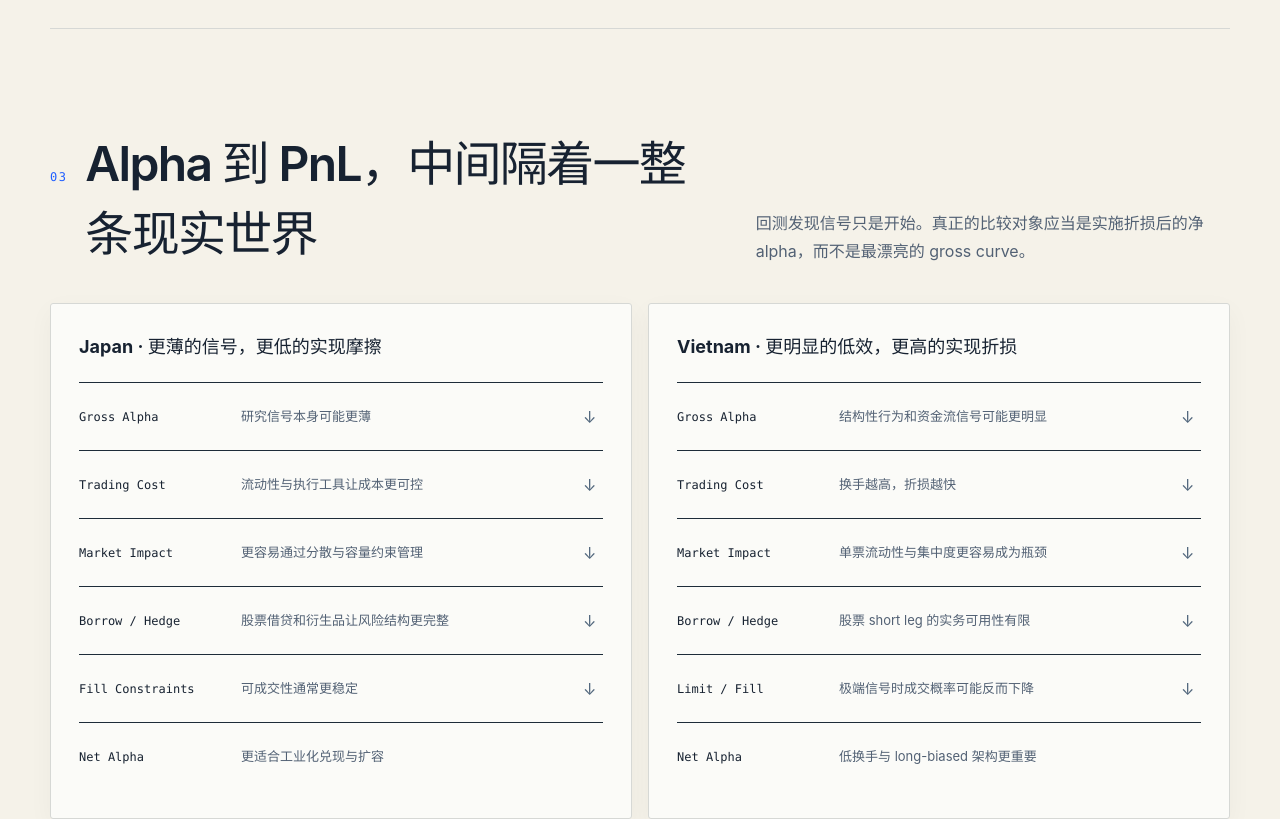
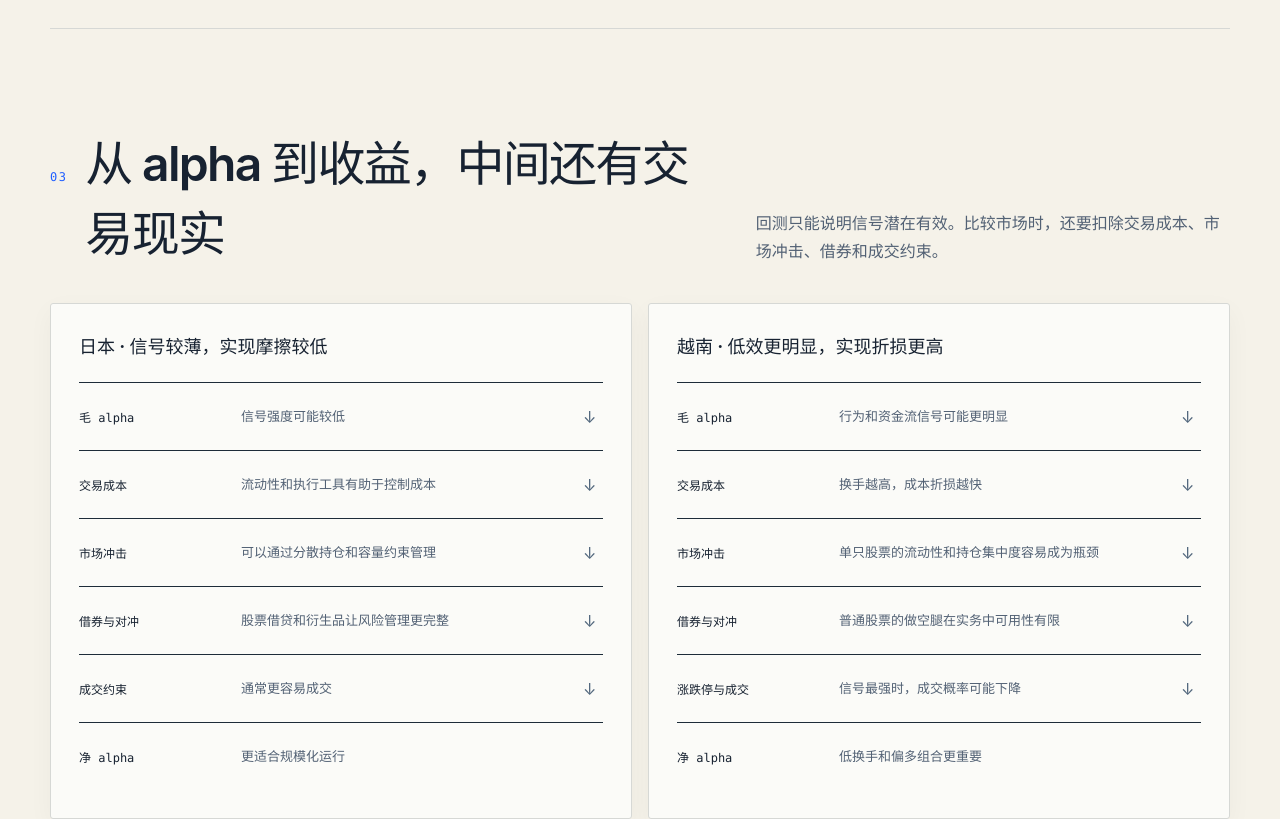
Before and after one commit to runchengxie/vietnam-quant-research, a React (Vite) app in the folder site/: page / in a window 1280 px wide. Shown: the part 3000-3819 px from the top of the page. Built offline with nearby package versions, Linux system fonts and the light colour scheme.

Commit message:
feat: refine showcase language and theme

```diff
--- a/site/src/components/AlphaToPnL.tsx
+++ b/site/src/components/AlphaToPnL.tsx
@@ -1,19 +1,19 @@
 const japanStages = [
-  ['Gross Alpha', '研究信号本身可能更薄'],
-  ['Trading Cost', '流动性与执行工具让成本更可控'],
-  ['Market Impact', '更容易通过分散与容量约束管理'],
-  ['Borrow / Hedge', '股票借贷和衍生品让风险结构更完整'],
-  ['Fill Constraints', '可成交性通常更稳定'],
-  ['Net Alpha', '更适合工业化兑现与扩容'],
+  ['毛 alpha', '信号强度可能较低'],
+  ['交易成本', '流动性和执行工具有助于控制成本'],
+  ['市场冲击', '可以通过分散持仓和容量约束管理'],
+  ['借券与对冲', '股票借贷和衍生品让风险管理更完整'],
+  ['成交约束', '通常更容易成交'],
+  ['净 alpha', '更适合规模化运行'],
 ]
 
 const vietnamStages = [
-  ['Gross Alpha', '结构性行为和资金流信号可能更明显'],
-  ['Trading Cost', '换手越高，折损越快'],
-  ['Market Impact', '单票流动性与集中度更容易成为瓶颈'],
-  ['Borrow / Hedge', '股票 short leg 的实务可用性有限'],
-  ['Limit / Fill', '极端信号时成交概率可能反而下降'],
-  ['Net Alpha', '低换手与 long-biased 架构更重要'],
+  ['毛 alpha', '行为和资金流信号可能更明显'],
+  ['交易成本', '换手越高，成本折损越快'],
+  ['市场冲击', '单只股票的流动性和持仓集中度容易成为瓶颈'],
+  ['借券与对冲', '普通股票的做空腿在实务中可用性有限'],
+  ['涨跌停与成交', '信号最强时，成交概率可能下降'],
+  ['净 alpha', '低换手和偏多组合更重要'],
 ]
 
 function Funnel({ title, stages }: { title: string; stages: string[][] }) {
@@ -24,10 +24,10 @@ export function AlphaToPnL() {
   return (
     <section className="section" id="alpha-to-pnl">
       <div className="section-heading">
-        <div><span className="section-index">03</span><h2>Alpha 到 PnL，中间隔着一整条现实世界</h2></div>
-        <p>回测发现信号只是开始。真正的比较对象应当是实施折损后的净 alpha，而不是最漂亮的 gross curve。</p>
+        <div><span className="section-index">03</span><h2>从 alpha 到收益，中间还有交易现实</h2></div>
+        <p>回测只能说明信号潜在有效。比较市场时，还要扣除交易成本、市场冲击、借券和成交约束。</p>
       </div>
-      <div className="pnl-grid"><Funnel title="Japan · 更薄的信号，更低的实现摩擦" stages={japanStages} /><Funnel title="Vietnam · 更明显的低效，更高的实现折损" stages={vietnamStages} /></div>
+      <div className="pnl-grid"><Funnel title="日本 · 信号较薄，实现摩擦较低" stages={japanStages} /><Funnel title="越南 · 低效更明显，实现折损更高" stages={vietnamStages} /></div>
     </section>
   )
 }
```
